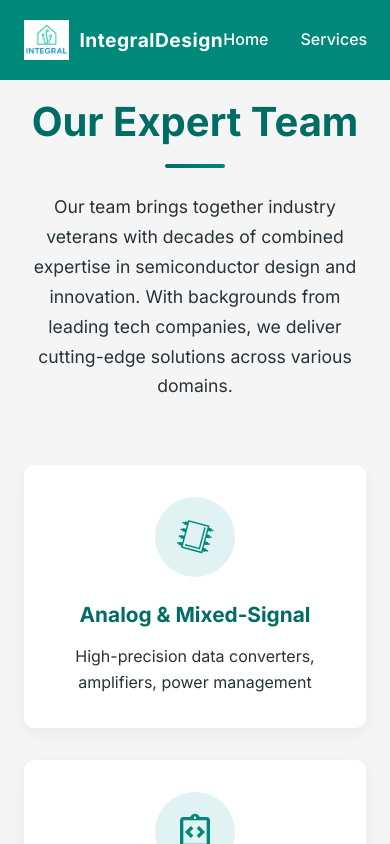
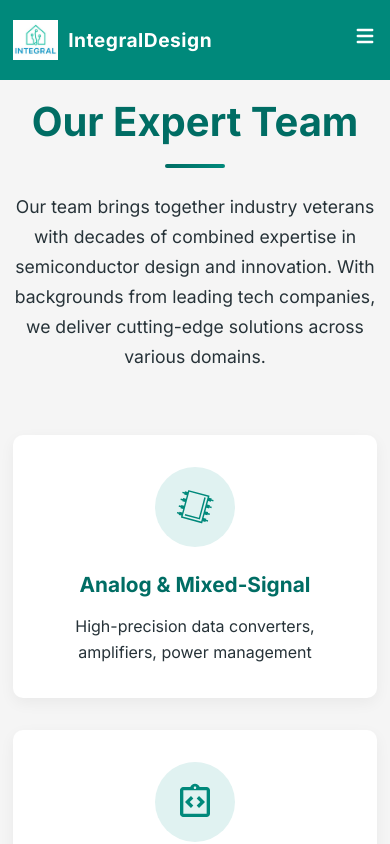
Before and after one commit to IntegralDesignBlr/Website, a React (Create React App) app: page /New_Web/team in a window 390 px wide. Shown: the top 844 px of the page. Built offline with nearby package versions, Linux system fonts and the light colour scheme.

Commit message:
Updation for PHONE VERSION

```diff
--- a/src/components/Hero.css
+++ b/src/components/Hero.css
@@ -179,44 +179,50 @@
 
 @media (max-width: 768px) {
   .hero {
-    padding: 100px 1rem 60px;
+    padding: 120px 1rem 60px;
+    min-height: 100vh;
   }
 
   .hero h1 {
-    font-size: 2.5rem;
+    font-size: 2.2rem;
     line-height: 1.2;
+    margin-bottom: 1rem;
   }
 
   .hero p {
     font-size: 1rem;
-    margin: 1.5rem 0 3rem;
+    margin: 1rem 0 2rem;
+    line-height: 1.5;
   }
 
   .hero-buttons {
     flex-direction: column;
     gap: 1rem;
     width: 100%;
-    max-width: 300px;
+    max-width: 320px;
+    margin: 0 auto;
   }
 
   .hero-buttons .btn {
     width: 100%;
-    padding: 0.8rem 1.5rem;
+    padding: 1rem 1.5rem;
+    font-size: 1rem;
+    font-weight: 600;
   }
 
   .explore-text {
-    font-size: 1.2rem;
+    font-size: 1.1rem;
     letter-spacing: 1px;
-    padding-top: 50px;
+    padding-top: 40px;
   }
 
   .explore-button {
     padding: 0.8rem 1.5rem;
-    min-width: 180px;
+    min-width: 200px;
   }
 
   .explore-button span {
-    font-size: 1.2rem;
+    font-size: 1.1rem;
   }
 
   .explore-arrow {
@@ -226,27 +232,40 @@
 
 @media (max-width: 480px) {
   .hero {
-    padding: 80px 0.5rem 40px;
+    padding: 100px 0.8rem 40px;
+    min-height: 100vh;
   }
 
   .hero h1 {
-    font-size: 2rem;
+    font-size: 1.8rem;
+    line-height: 1.1;
   }
 
   .hero p {
+    font-size: 0.9rem;
+    margin: 1rem 0 1.5rem;
+    line-height: 1.4;
+  }
+
+  .hero-buttons {
+    max-width: 280px;
+    gap: 0.8rem;
+  }
+
+  .hero-buttons .btn {
+    padding: 0.9rem 1.2rem;
     font-size: 0.95rem;
-    margin: 1.5rem 0 3rem;
   }
 
   .explore-text {
     font-size: 1rem;
-    letter-spacing: 1px;
-    padding-top: 40px;
+    letter-spacing: 0.5px;
+    padding-top: 30px;
   }
 
   .explore-button {
-    padding: 0.6rem 1rem;
-    min-width: 160px;
+    padding: 0.7rem 1.2rem;
+    min-width: 180px;
   }
 
   .explore-button span {
@@ -260,21 +279,35 @@
 
 @media (max-width: 320px) {
   .hero {
-    padding: 70px 0.5rem 30px;
+    padding: 90px 0.5rem 30px;
+  }
+
+  .hero h1 {
+    font-size: 1.5rem;
   }
 
   .hero p {
-    margin: 1rem 0 2.5rem;
+    font-size: 0.85rem;
+    margin: 0.8rem 0 1.2rem;
+  }
+
+  .hero-buttons {
+    max-width: 250px;
+  }
+
+  .hero-buttons .btn {
+    padding: 0.8rem 1rem;
+    font-size: 0.9rem;
   }
 
   .explore-text {
     font-size: 0.9rem;
-    padding-top: 30px;
+    padding-top: 25px;
   }
 
   .explore-button {
-    padding: 0.5rem 0.8rem;
-    min-width: 140px;
+    padding: 0.6rem 1rem;
+    min-width: 160px;
   }
 
   .explore-button span {
--- a/src/components/Navbar.css
+++ b/src/components/Navbar.css
@@ -84,3 +84,64 @@
   color: var(--primary);
   transform: translateY(-2px);
 }
+
+.mobile-menu-toggle {
+  display: none;
+  cursor: pointer;
+  color: var(--text-light);
+  z-index: 1001;
+}
+
+/* Mobile Responsive */
+@media (max-width: 768px) {
+  .mobile-menu-toggle {
+    display: block;
+  }
+
+  .navbar-links {
+    position: fixed;
+    top: 80px;
+    left: 0;
+    width: 100%;
+    height: calc(100vh - 80px);
+    background-color: var(--primary);
+    flex-direction: column;
+    justify-content: flex-start;
+    align-items: center;
+    gap: 2rem;
+    padding: 2rem 0;
+    transform: translateX(-100%);
+    transition: transform 0.3s ease;
+  }
+
+  .navbar-links.mobile-open {
+    transform: translateX(0);
+  }
+
+  .navbar-links a {
+    font-size: 1.2rem;
+    padding: 1rem 2rem;
+    width: 80%;
+    text-align: center;
+    border-radius: 8px;
+    transition: background-color 0.3s ease;
+  }
+
+  .navbar-links a:hover {
+    background-color: rgba(255, 255, 255, 0.1);
+  }
+
+  .navbar-links a.active {
+    background-color: rgba(255, 255, 255, 0.2);
+  }
+
+  .navbar-links a.active::after {
+    display: none;
+  }
+
+  .btn-contact {
+    margin-top: 1rem;
+    padding: 1rem 2rem;
+    font-size: 1.1rem;
+  }
+}
--- a/src/components/Navbar.jsx
+++ b/src/components/Navbar.jsx
@@ -1,9 +1,11 @@
 import React, { useState, useEffect } from 'react';
 import { Link, useLocation } from 'react-router-dom';
+import { HiMenu, HiX } from 'react-icons/hi';
 import './Navbar.css';
 
 const Navbar = () => {
   const [isScrolled, setIsScrolled] = useState(false);
+  const [isMobileMenuOpen, setIsMobileMenuOpen] = useState(false);
   const location = useLocation();
 
   useEffect(() => {
@@ -14,28 +16,40 @@ const Navbar = () => {
     return () => window.removeEventListener('scroll', handleScroll);
   }, []);
 
+  const toggleMobileMenu = () => {
+    setIsMobileMenuOpen(!isMobileMenuOpen);
+  };
+
+  const closeMobileMenu = () => {
+    setIsMobileMenuOpen(false);
+  };
+
   return (
     <nav className={`navbar ${isScrolled ? 'scrolled' : ''}`}>
       <div className="container navbar-container">
-        <Link to="/" className="navbar-logo">
+        <Link to="/" className="navbar-logo" onClick={closeMobileMenu}>
           <img src="/New_Web/images/logo/integral-logo.png" alt="IntegralDesign" />
           <span>IntegralDesign</span>
         </Link>
 
-        <div className="navbar-links">
-          <Link to="/" className={location.pathname === '/' ? 'active' : ''}>
+        <div className="mobile-menu-toggle" onClick={toggleMobileMenu}>
+          {isMobileMenuOpen ? <HiX size={24} /> : <HiMenu size={24} />}
+        </div>
+
+        <div className={`navbar-links ${isMobileMenuOpen ? 'mobile-open' : ''}`}>
+          <Link to="/" className={location.pathname === '/' ? 'active' : ''} onClick={closeMobileMenu}>
             Home
           </Link>
-          <Link to="/services" className={location.pathname === '/services' ? 'active' : ''}>
+          <Link to="/services" className={location.pathname === '/services' ? 'active' : ''} onClick={closeMobileMenu}>
             Services
           </Link>
-          <Link to="/about" className={location.pathname === '/about' ? 'active' : ''}>
+          <Link to="/about" className={location.pathname === '/about' ? 'active' : ''} onClick={closeMobileMenu}>
             About Us
           </Link>
-          <Link to="/team" className={location.pathname === '/team' ? 'active' : ''}>
+          <Link to="/team" className={location.pathname === '/team' ? 'active' : ''} onClick={closeMobileMenu}>
             Team
           </Link>
-          <Link to="/contact" className="btn btn-contact">
+          <Link to="/contact" className="btn btn-contact" onClick={closeMobileMenu}>
             Contact Us
           </Link>
         </div>
--- a/src/styles/global.css
+++ b/src/styles/global.css
@@ -62,6 +62,43 @@ body {
   box-shadow: 0 10px 20px rgba(0, 0, 0, 0.1);
 }
 
+/* Mobile Button Optimizations */
+@media (max-width: 768px) {
+  .container {
+    padding: 0 1rem;
+  }
+
+  .btn {
+    padding: 1rem 1.5rem;
+    font-size: 1rem;
+    border-radius: 6px;
+    min-height: 48px;
+    touch-action: manipulation;
+    -webkit-tap-highlight-color: transparent;
+  }
+
+  .btn:hover {
+    transform: none;
+    box-shadow: 0 4px 8px rgba(0, 0, 0, 0.1);
+  }
+
+  .btn:active {
+    transform: scale(0.98);
+  }
+}
+
+@media (max-width: 480px) {
+  .container {
+    padding: 0 0.8rem;
+  }
+
+  .btn {
+    padding: 0.9rem 1.2rem;
+    font-size: 0.95rem;
+    width: 100%;
+  }
+}
+
 section {
   padding: 5rem 0;
 }
```
